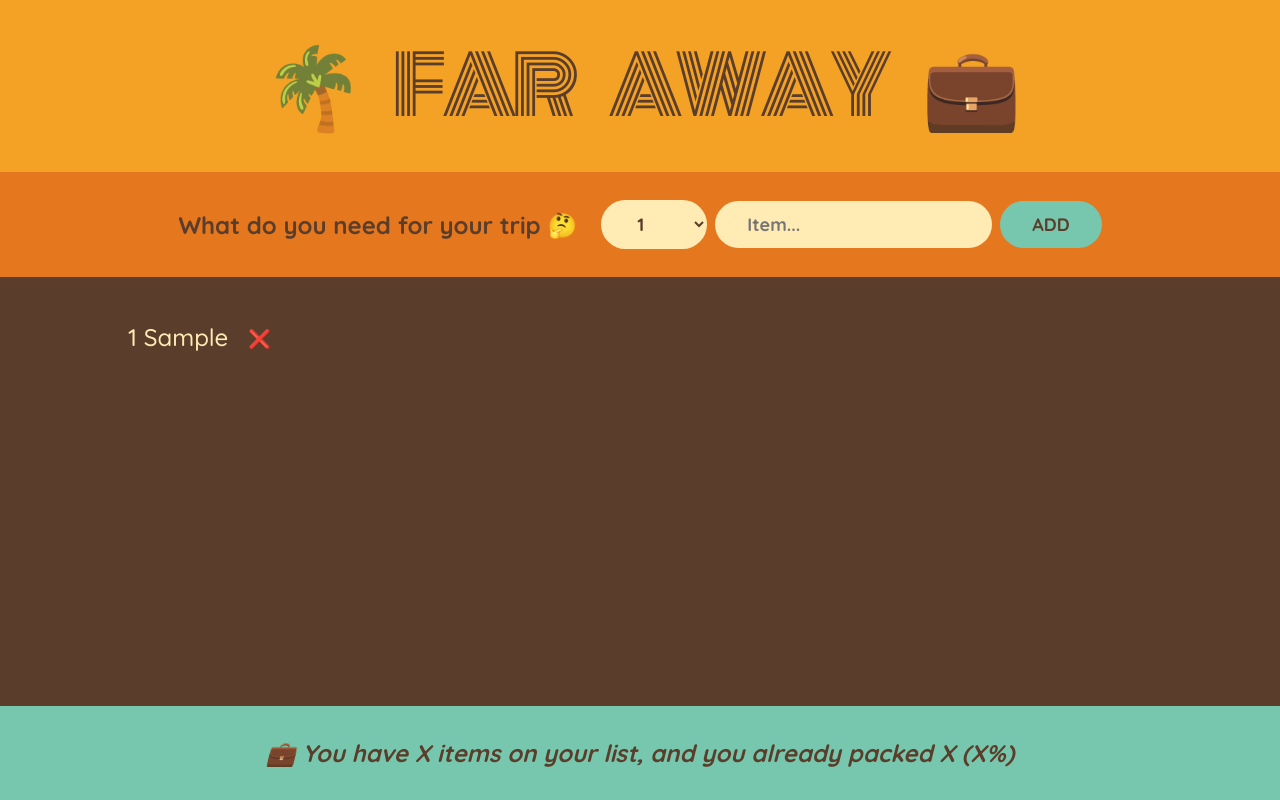
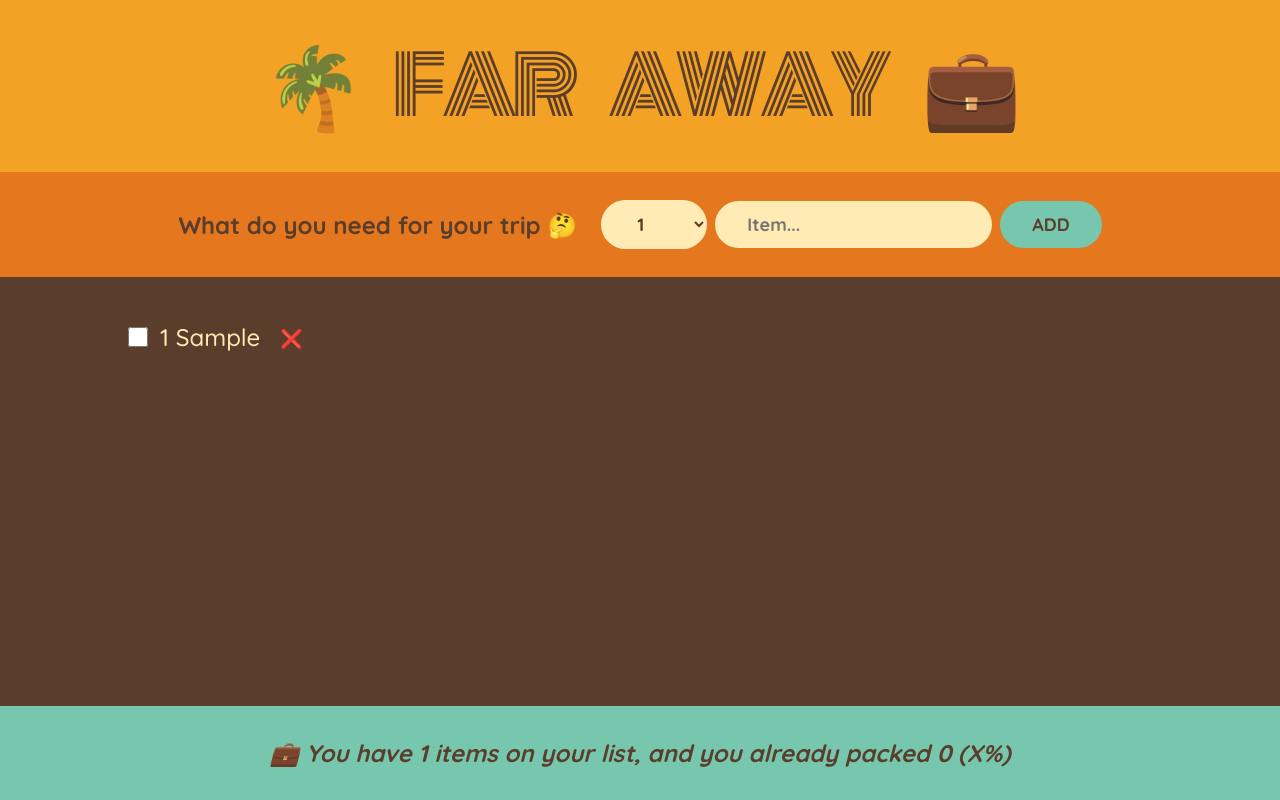
Before and after one commit to martindavid99/travel-list, a React (Create React App) app: page / in a window 1280 px wide. Both pictures are taken after typing "Sample" into the empty fields and a click on the button "ADD". Built offline with nearby package versions, Linux system fonts and the light colour scheme.

Commit message:
adding a checkbox

```diff
--- a/src/App.js
+++ b/src/App.js
@@ -11,12 +11,20 @@ export default function App() {
     setItems((items) => items.filter((item) => item.id !== id));
   }
 
+  function handleToggleItem(id) {
+    setItems((items) =>
+      items.map((item) =>
+        item.id === id ? { ...item, packed: !item.packed } : item,
+      ),
+    );
+  }
+
   return (
     <div className="app">
       <Logo />
       <Form onAddItems={handleAddItems} />
       <PackingList items={items} onDeleteItem={handleDeleteItem} />
-      <Stats />
+      <Stats items={items} />
     </div>
   );
 }
@@ -82,6 +90,7 @@ function PackingList({ items, onDeleteItem }) {
 function Item({ item, onDeleteItem }) {
   return (
     <li>
+      <input type="checkbox" value={item.packed} onChange={() => {}} />
       <span style={item.packed ? { textDecoration: "line-through" } : {}}>
         {item.quantity} {item.description}
       </span>
@@ -90,10 +99,16 @@ function Item({ item, onDeleteItem }) {
   );
 }
 
-function Stats() {
+function Stats({ items }) {
+  const numItems = items.length;
+  const numPacked = items.filter((item) => item.packed).length;
+
   return (
     <footer className="stats">
-      <em>💼 You have X items on your list, and you already packed X (X%)</em>
+      <em>
+        💼 You have {numItems} items on your list, and you already packed{" "}
+        {numPacked} (X%)
+      </em>
     </footer>
   );
 }
```
